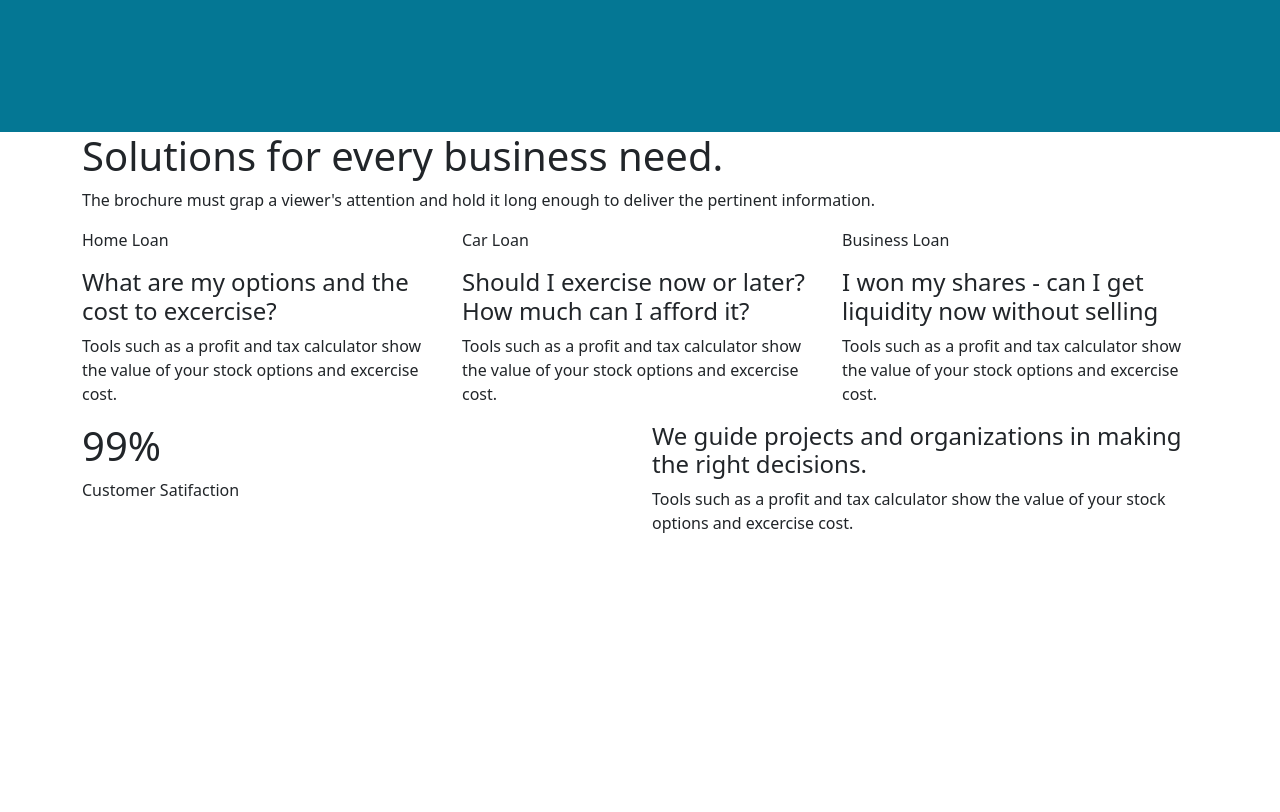
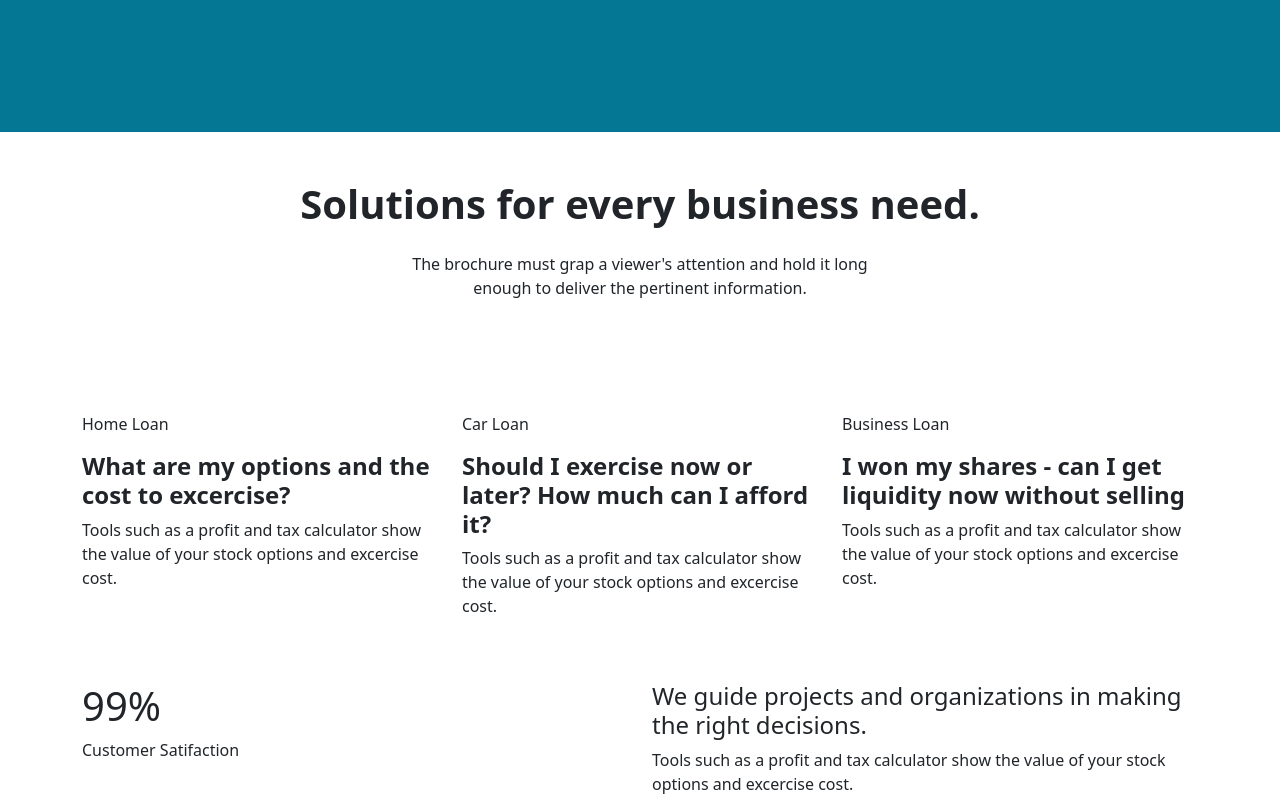
Before and after one commit to boakaidorborkamara/Financial-Service-Website, a plain HTML site: page index.html in a window 1280 px wide. Shown: the part 740-1552 px from the top of the page. Before the commit the page ends 1291 px from the top, so only its background shows below. Drawn offline with Linux system fonts and the light colour scheme.

Commit message:
updated solution section

```diff
--- a/index.html
+++ b/index.html
@@ -94,16 +94,16 @@
     <!-- solution section -->
     <section>
         <div class="container">
-            <h1 class="h1">
+            <h1 class="h1 fw-bolder pt-5 text-center">
                 Solutions for every business need.
             </h1>
-            <p>
-                The brochure must grap a viewer's attention and hold it long enough to deliver the pertinent information.
+            <p class="text-center pt-3 pb-5">
+                The brochure must grap a viewer's attention and hold it long <br> enough to deliver the pertinent information.
             </p>
-            <div class="row">
+            <div class="row pt-5 pb-5">
                 <div class="col">
                     <p>Home Loan</p>
-                    <h4>What are my options and the cost to excercise?</h2>
+                    <h4 class="fw-bolder">What are my options and the cost to excercise?</h2>
                     <p>
                         Tools such as a profit and tax calculator show the value of your stock options and excercise cost.
                     </p>
@@ -111,7 +111,7 @@
 
                 <div class="col">
                     <p>Car Loan</p>
-                    <h4>Should I exercise now or later? How much can I afford it?</h2>
+                    <h4 class="fw-bolder">Should I exercise now or later? How much can I afford it?</h2>
                     <p>
                         Tools such as a profit and tax calculator show the value of your stock options and excercise cost.
                     </p>
@@ -119,7 +119,7 @@
 
                 <div class="col">
                     <p>Business Loan</p>
-                    <h4>I won my shares - can I get liquidity now without selling</h2>
+                    <h4 class="fw-bolder">I won my shares - can I get liquidity now without selling</h2>
                     <p>
                         Tools such as a profit and tax calculator show the value of your stock options and excercise cost.
                     </p>
```
